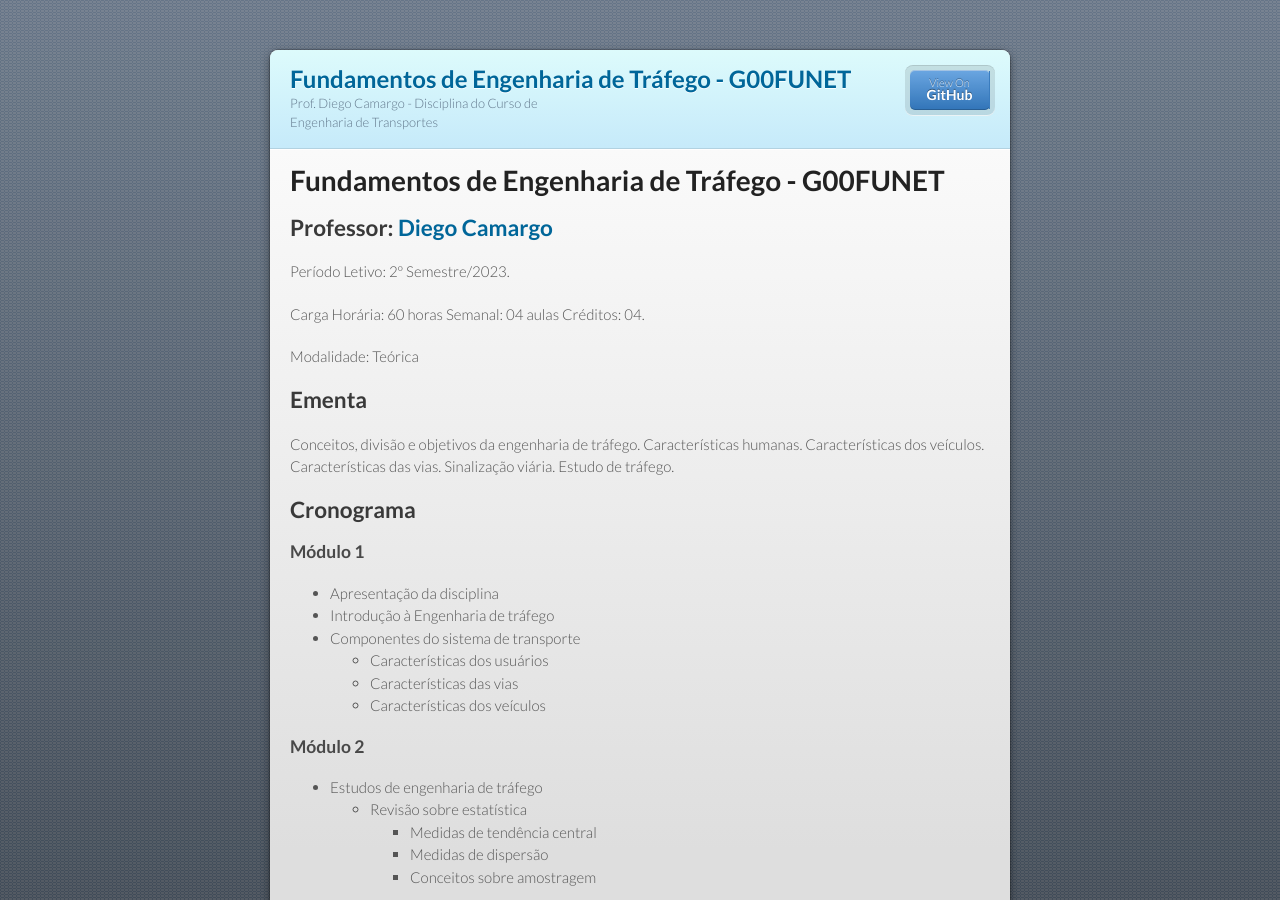
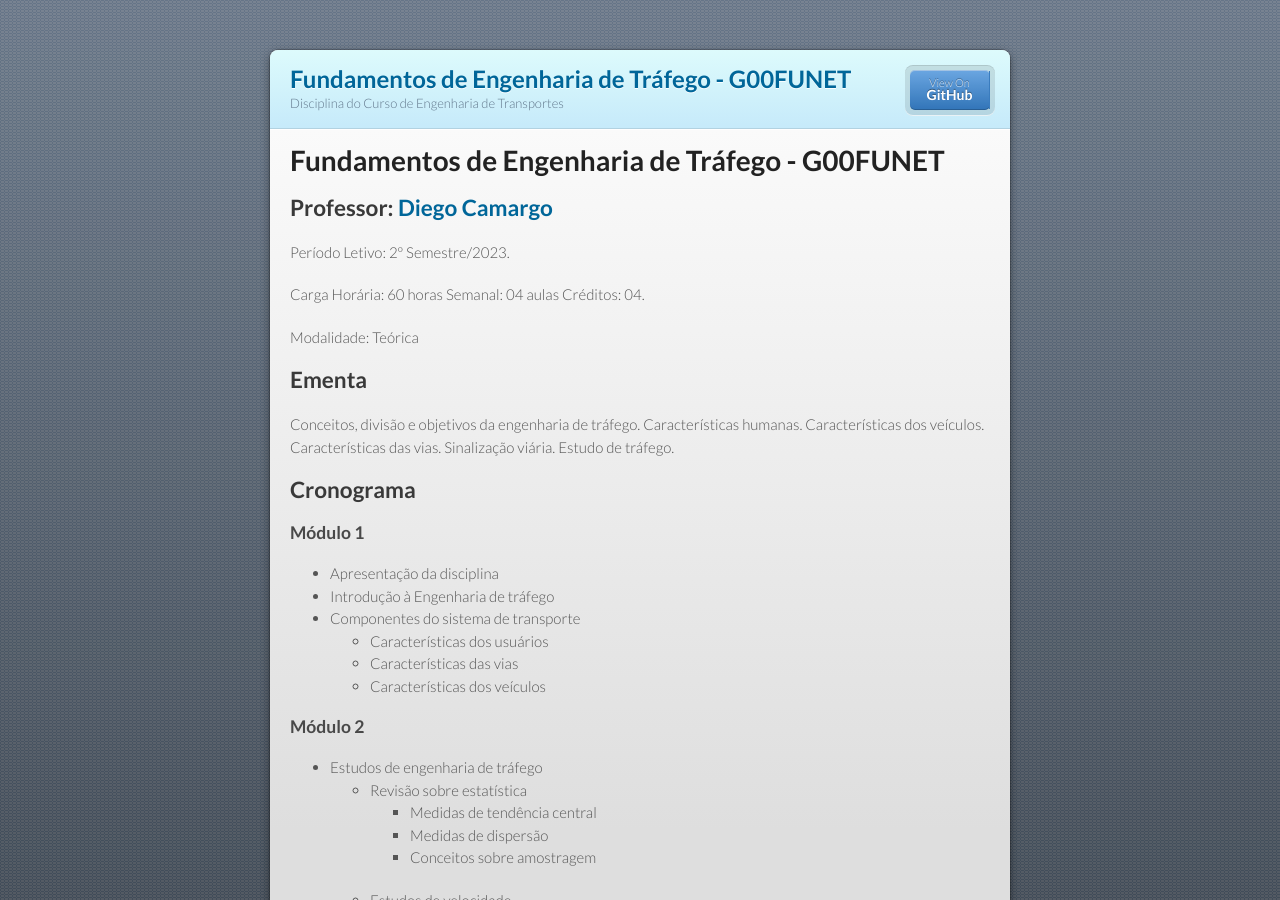
Before and after one commit to d-camargo/fet, a Jekyll site: the page built from index.md, in a window 1280 px wide and 900 px high. Built offline with Jekyll 4.4.1, drawn with Linux system fonts in a browser that asks for light colours; our own code applies the rules of GitHub Pages for plain Markdown files.

Commit message:
Update _config.yml

```diff
--- a/_config.yml
+++ b/_config.yml
@@ -1,4 +1,4 @@
 title: Fundamentos de Engenharia de Tráfego - G00FUNET
-description: Prof. Diego Camargo - Disciplina do Curso de Engenharia de Transportes
+description: Disciplina do Curso de Engenharia de Transportes
 google_analytics:
 theme: jekyll-theme-modernist
```
